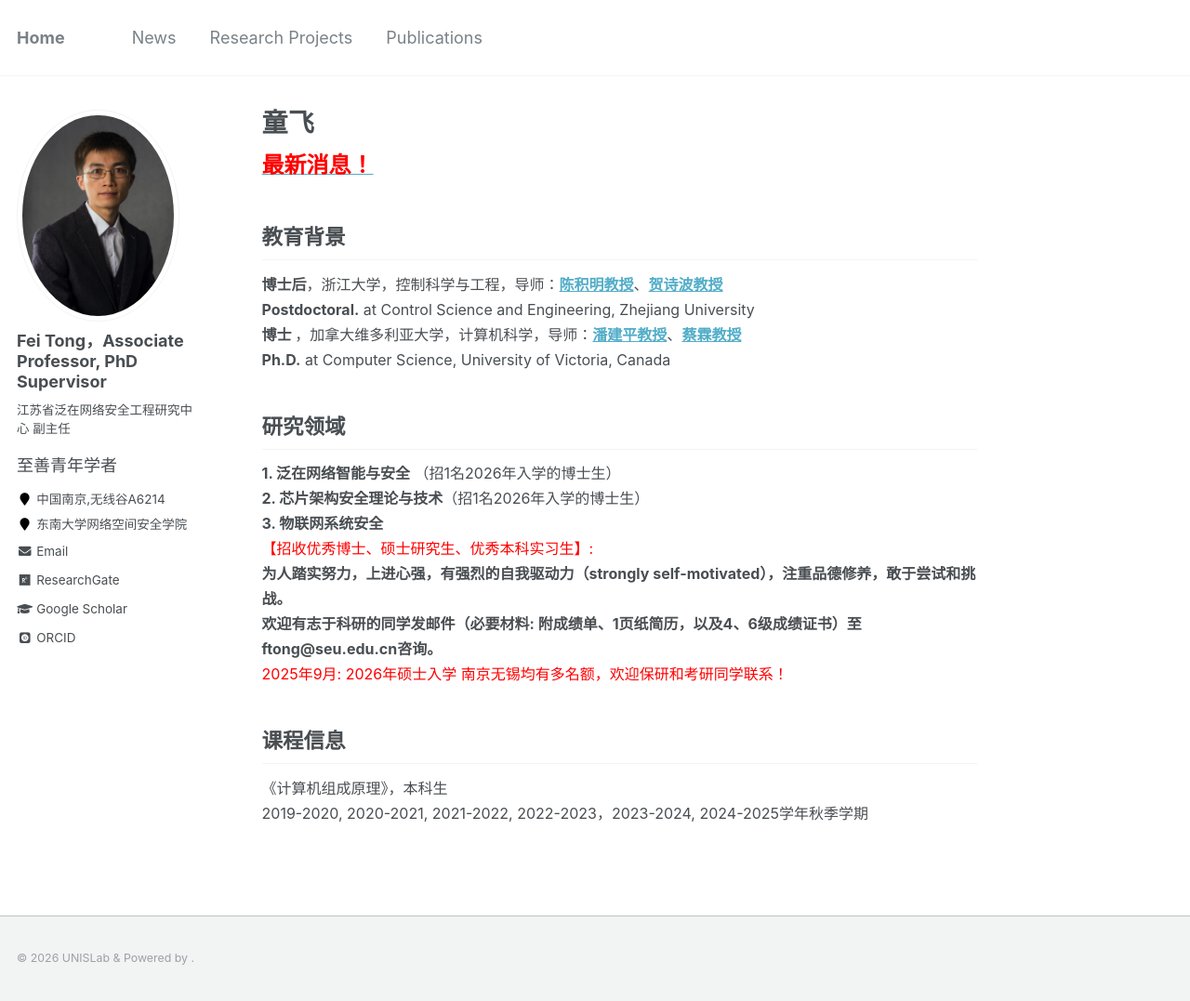
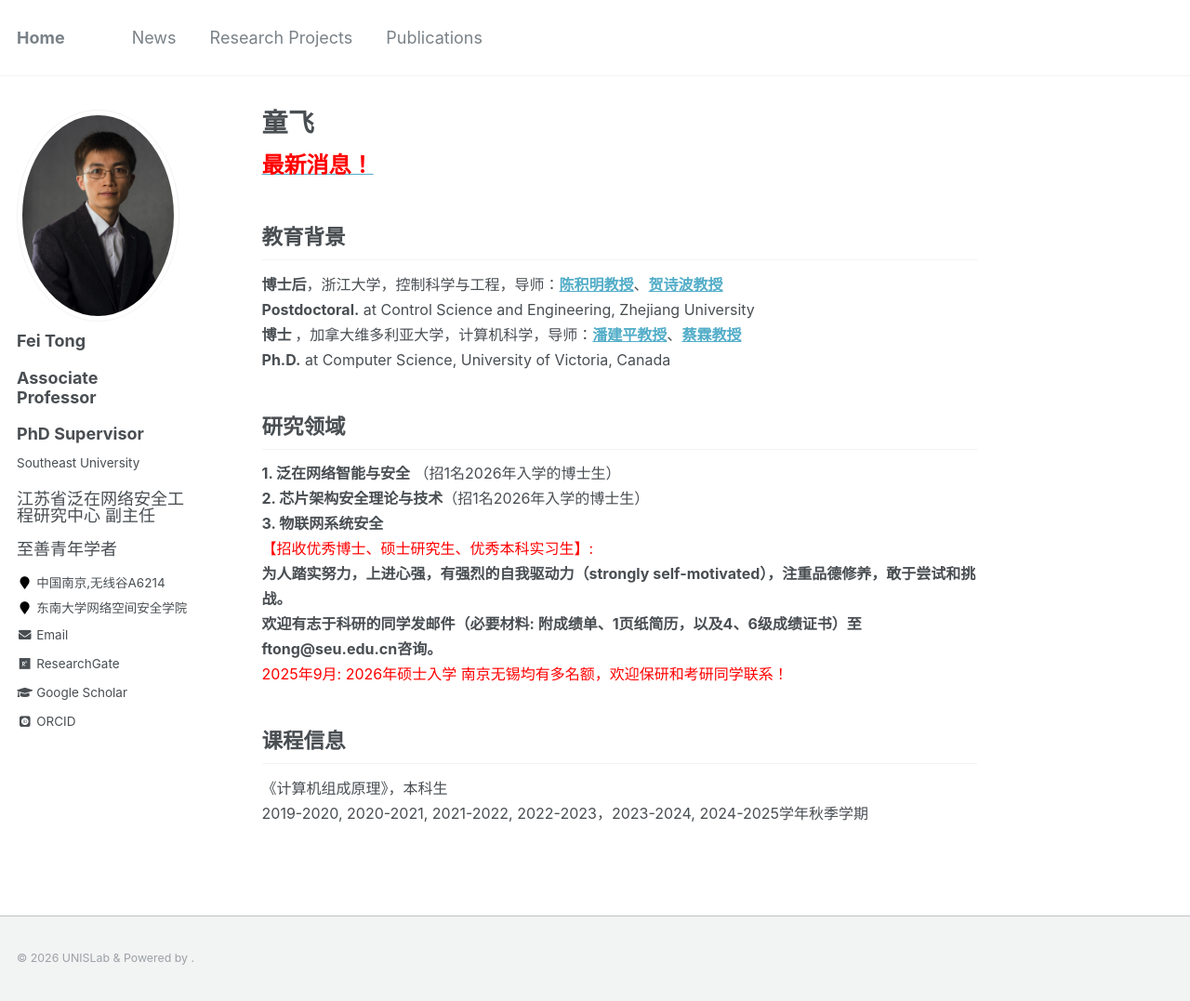
Before and after one commit to fei-tong/fei-tong.github.io, a Jekyll site: the page built from _pages/about.md, in a window 1280 px wide and 1077 px high. Shown: the whole window at 93% size. Built offline with Jekyll 4.4.1, drawn with Linux system fonts in a browser that asks for light colours; some web fonts are replaced; part of the change alters nothing that is shown.

Commit message:
Update _config.yml

```diff
--- a/_config.yml
+++ b/_config.yml
@@ -80,11 +80,10 @@ analytics:
 
 # Site Author
 author:
-  name             : "Fei Tong，Associate Professor, PhD Supervisor"
+  name             : "Fei Tong&nbsp;&nbsp;&nbsp;&nbsp;</p>Associate Professor&nbsp;&nbsp;&nbsp;&nbsp;</p>PhD Supervisor"
   avatar           : "profile.JPG"
-  bio              : "江苏省泛在网络安全工程研究中心 副主任&nbsp;&nbsp;&nbsp;&nbsp;</p>至善青年学者"
+  bio              : "Southeast University&nbsp;&nbsp;&nbsp;&nbsp;</p>江苏省泛在网络安全工程研究中心 副主任&nbsp;&nbsp;&nbsp;&nbsp;</p>至善青年学者"
   location         : "中国南京,无线谷A6214"
-  employer         : Southeast University
   employer         : "东南大学网络空间安全学院"
   pubmed           : #"https://www.ncbi.nlm.nih.gov/pubmed/?term=john+snow"
   googlescholar    : "https://scholar.google.com/citations?user=tkSzax8AAAAJ&hl=en"
```
